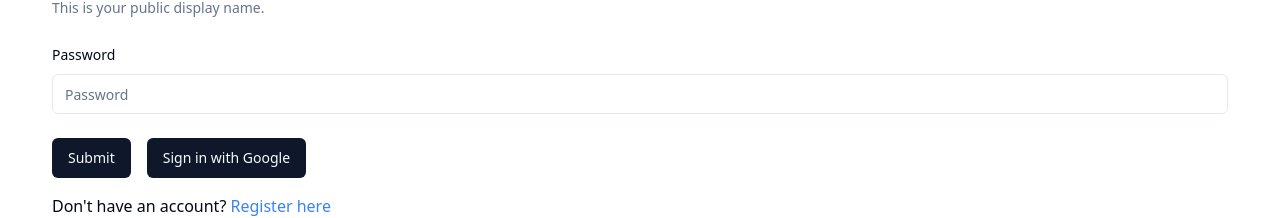
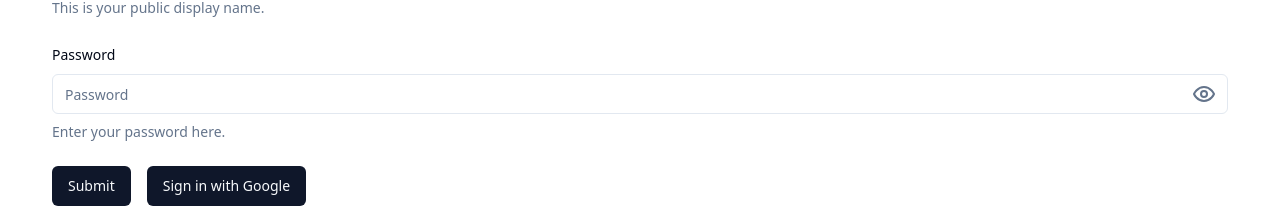
Before and after one commit to hisyam99/reparin-web, a Next.js app: page /en/login in a window 1280 px wide. Shown: the part 234-452 px from the top of the page. Built offline with nearby package versions, Linux system fonts and the light colour scheme; no server answers.

Commit message:
Change PublicPages to PrivatePages.

```diff
--- a/src/components/LoginForm.tsx
+++ b/src/components/LoginForm.tsx
@@ -1,5 +1,3 @@
-// File 2: /src/components/LoginForm.tsx
-
 import React, { useState } from "react";
 import { useForm } from "react-hook-form";
 import { zodResolver } from "@hookform/resolvers/zod";
@@ -9,16 +7,17 @@ import { useLocale, useTranslations } from "next-intl";
 import {
   Form,
   FormControl,
-  FormDescription,
   FormField,
   FormLabel,
   FormItem,
   FormMessage,
+  FormDescription,
 } from "@/components/ui/form";
 import { Input } from "@/components/ui/input";
 import { Button } from "@/components/ui/button";
 import { Terminal } from "lucide-react";
 import { Alert, AlertDescription, AlertTitle } from "@/components/ui/alert";
+import { PasswordField } from "@/components/PasswordField";
 
 const FormSchema = z.object({
   username: z.string().min(2, {
@@ -99,26 +98,23 @@ const LoginForm: React.FC<LoginFormProps> = ({ onSubmitSuccess }) => {
               </FormItem>
             )}
           />
-          <FormField
-            control={form.control}
-            name="password"
-            render={({ field }) => (
           <FormItem>
             <FormLabel>Password</FormLabel>
-                <FormControl>
-                  <Input type="password" placeholder="Password" {...field} />
-                </FormControl>
-                <FormMessage />
+            <PasswordField
+              name="password"
+              placeholder="Password"
+              description="Enter your password here."
+            />
           </FormItem>
-            )}
-          />
+
           <div>
-          <Button type="submit" className="mr-4">Submit</Button>
+            <Button type="submit" className="mr-4">
+              Submit
+            </Button>
             <Button type="button" onClick={handleGoogleSignIn}>
               Sign in with Google
             </Button>
           </div>
-
 
           {/* Use Alert component for error message */}
           {error && (
--- /dev/null
+++ b/src/components/PasswordField.tsx
@@ -0,0 +1,61 @@
+import { EyeOffIcon, EyeIcon } from "lucide-react";
+import { useFormContext } from "react-hook-form";
+import { Box } from "@/components/ui/box";
+import {
+  FormField,
+  FormItem,
+  FormControl,
+  FormMessage,
+  FormDescription,
+} from "@/components/ui/form";
+import { Input } from "@/components/ui/input";
+import { createElement, useState } from "react";
+
+type PasswordFieldProps = {
+  name?: string;
+  placeholder?: string;
+  description?: string | JSX.Element;
+};
+
+export function PasswordField({
+  name = "password",
+  placeholder = "Enter password",
+  description,
+}: PasswordFieldProps) {
+  const { control, getFieldState } = useFormContext();
+  const [passwordVisibility, setPasswordVisibility] = useState(false);
+
+  return (
+    <FormField
+      control={control}
+      name={name}
+      render={({ field }) => (
+        <FormItem>
+          <FormControl>
+            <Box className="relative">
+              <Input
+                {...field}
+                type={passwordVisibility ? "text" : "password"}
+                autoComplete="on"
+                placeholder={placeholder}
+                className={`pr-12 ${
+                  getFieldState(name).error && "text-destructive"
+                }`}
+              />
+              <Box
+                className="absolute inset-y-0 right-0 flex cursor-pointer items-center p-3 text-muted-foreground"
+                onClick={() => setPasswordVisibility(!passwordVisibility)}
+              >
+                {createElement(passwordVisibility ? EyeOffIcon : EyeIcon, {
+                  className: "h-6 w-6",
+                })}
+              </Box>
+            </Box>
+          </FormControl>
+          <FormMessage />
+          {description && <FormDescription>{description}</FormDescription>}
+        </FormItem>
+      )}
+    />
+  );
+}
--- /dev/null
+++ b/src/components/ui/box.tsx
@@ -0,0 +1,14 @@
+import { cn } from "@/lib/utils";
+import React from "react";
+
+interface BoxProps extends React.HTMLAttributes<HTMLDivElement> {}
+
+const Box = React.forwardRef<HTMLDivElement, BoxProps>(
+  ({ className, ...props }, ref) => (
+    <div className={cn(className)} ref={ref} {...props} />
+  ),
+);
+
+Box.displayName = "Box";
+
+export { Box };
--- a/src/middleware.ts
+++ b/src/middleware.ts
@@ -3,13 +3,9 @@ import { withAuth } from "next-auth/middleware";
 import createIntlMiddleware from "next-intl/middleware";
 import { locales } from "./config";
 
-const publicPages = [
-  "/",
-  "/register",
-  "/login",
-  "/logout",
-  "/services",
-  // (/secret requires auth)
+const privatePages = [
+  "/services/(.*)",
+  // add more private pages here
 ];
 
 const intlMiddleware = createIntlMiddleware({
@@ -19,9 +15,6 @@ const intlMiddleware = createIntlMiddleware({
 });
 
 const authMiddleware = withAuth(
-  // Note that this callback is only invoked if
-  // the `authorized` callback has returned `true`
-  // and not for pages listed in `pages`.
   (req) => intlMiddleware(req),
   {
     callbacks: {
@@ -34,22 +27,21 @@ const authMiddleware = withAuth(
 );
 
 export default function middleware(req: NextRequest) {
-  const publicPathnameRegex = RegExp(
-    `^(/(${locales.join("|")}))?(${publicPages
+  const privatePathnameRegex = RegExp(
+    `^(/(${locales.join("|")}))?(${privatePages
       .flatMap((p) => (p === "/" ? ["", "/"] : p))
       .join("|")})/?$`,
     "i"
   );
-  const isPublicPage = publicPathnameRegex.test(req.nextUrl.pathname);
+  const isPrivatePage = privatePathnameRegex.test(req.nextUrl.pathname);
 
-  if (isPublicPage) {
+  if (isPrivatePage) {
+    return (authMiddleware as any)(req);
+  } else {
     return intlMiddleware(req);
-  } else {
-    return (authMiddleware as any)(req);
   }
 }
 
 export const config = {
-  // Skip all paths that should not be internationalized
   matcher: ["/((?!api|apis|_next|_vercel|.*\\..*).*)"],
 };
```
Lines whose indentation alone changed are shown as unchanged.
